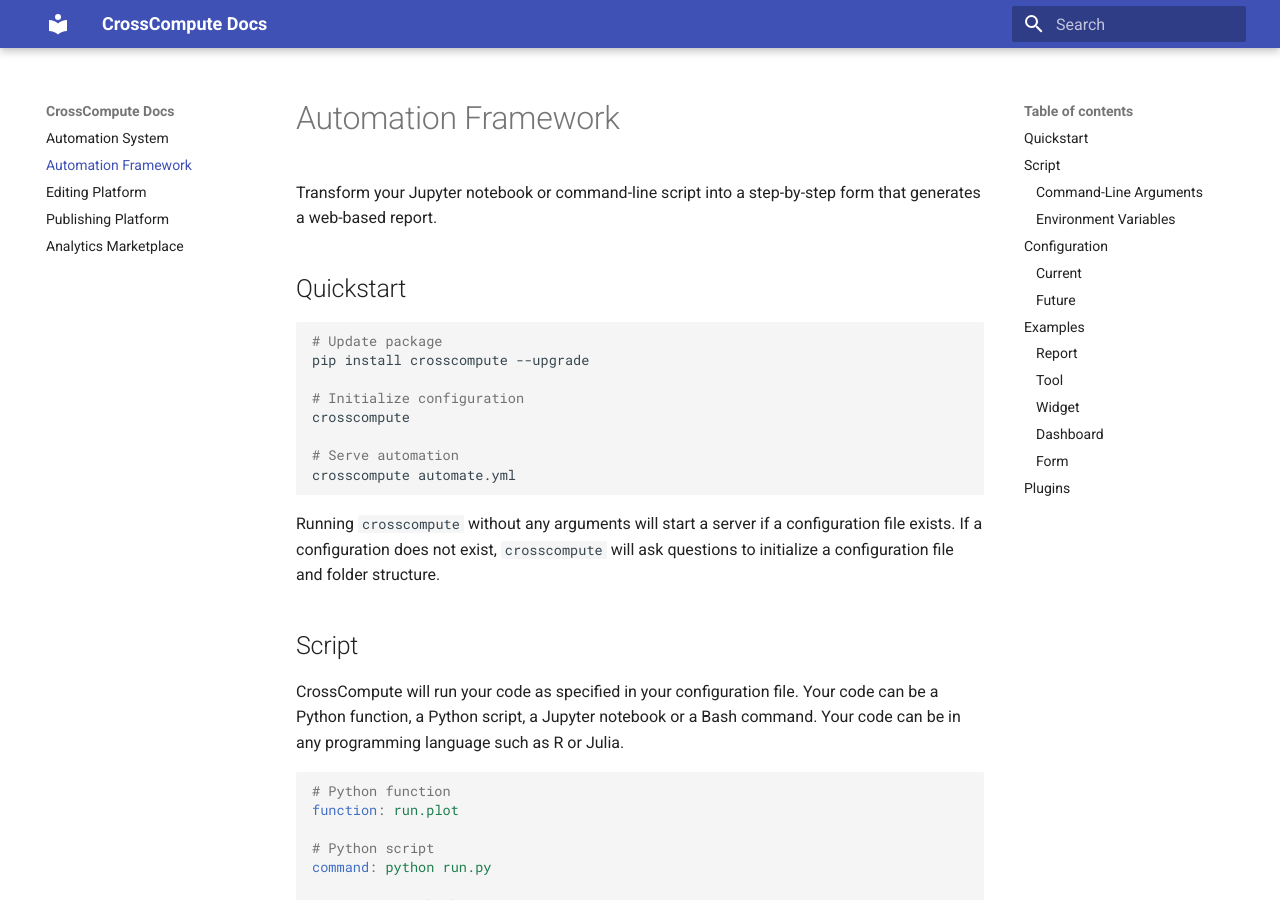
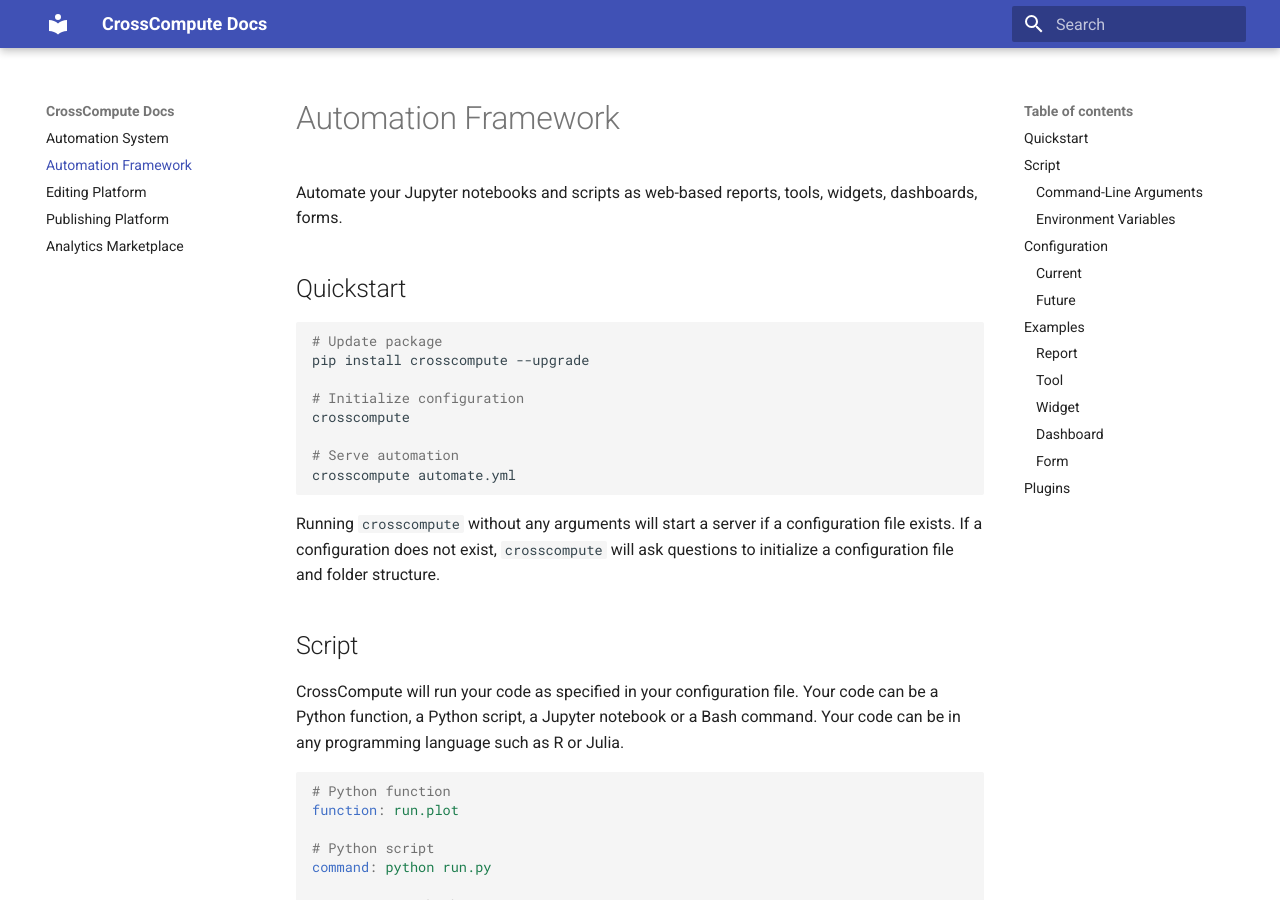
Before and after one commit to crosscompute/crosscompute-docs, an MkDocs documentation site: the page built from docs/automation-framework/README.md, in a window 1280 px wide and 900 px high. Built offline with MkDocs 1.6.1 and Material for MkDocs 9.7.7, drawn with Linux system fonts in a browser that asks for light colours.

Commit message:
Update description

```diff
--- a/docs/automation-framework/README.md
+++ b/docs/automation-framework/README.md
@@ -1,6 +1,6 @@
 # Automation Framework
 
-Transform your Jupyter notebook or command-line script into a step-by-step form that generates a web-based report.
+Automate your Jupyter notebooks and scripts as web-based reports, tools, widgets, dashboards, forms.
 
 ## Quickstart
 
```
